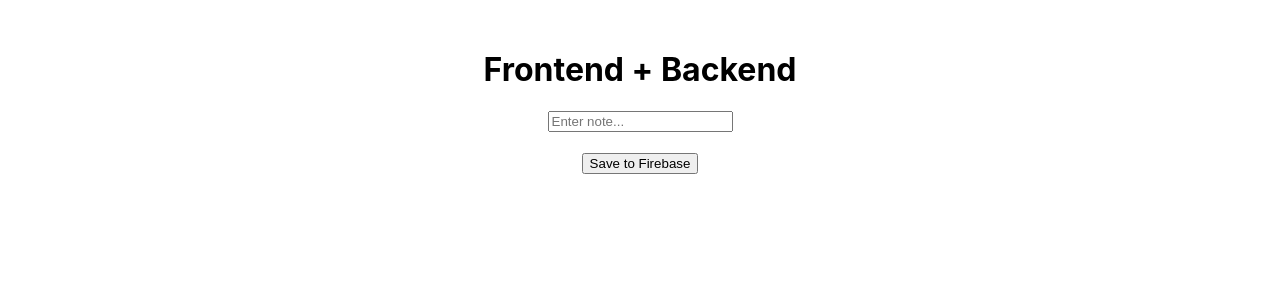
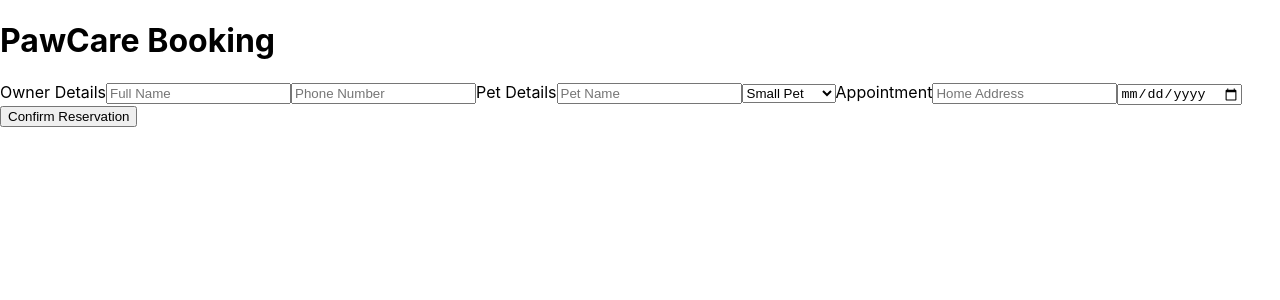
Before and after one commit to ericoacosta/VetCare, a React (Create React App) app: page / in a window 1280 px wide. Shown: the top 300 px of the page. Built offline with nearby package versions, Linux system fonts and the light colour scheme; no server answers.

Commit message:
Update project files in new vet_care_project directory

```diff
--- a/src/App.js
+++ b/src/App.js
@@ -1,28 +1,107 @@
 import { useState } from "react";
 import { db } from "./firebase";
 import { collection, addDoc } from "firebase/firestore";
+
 function App() {
-const [note, setNote] = useState("");
-const saveNote = async () => {
-await addDoc(collection(db, "notes"), {
-text: note
+  const [formData, setFormData] = useState({
+    ownerName: "",
+    petName: "",
+    size: "small",
+    address: "",
+    contactNo: "",
+    date: ""
   });
-alert("Saved to backend!");
+
+  const handleChange = (e) => {
+    const { name, value } = e.target;
+    setFormData((prev) => ({
+      ...prev,
+      [name]: value
+    }));
   };
+
+  const saveReservation = async (e) => {
+    e.preventDefault();
+    try {
+      await addDoc(collection(db, "reservations"), {
+        ...formData,
+        createdAt: new Date()
+      });
+
+      alert("Reservation Successful!");
+
+      // ✅ Reset the state to clear the inputs
+      setFormData({
+        ownerName: "",
+        petName: "",
+        size: "small",
+        address: "",
+        contactNo: "",
+        date: ""
+      });
+
+    } catch (error) {
+      console.error("Error adding document: ", error);
+      alert("Failed to save reservation. Check your Firebase permissions.");
+    }
+  };
+
   return (
-<div style={{ textAlign: "center", marginTop: "50px" }}>
-<h1>Frontend + Backend</h1>
+    <div className="App">
+      <div className="App-header">
+        <h1>PawCare Booking</h1>
+        <form onSubmit={saveReservation}>
+          <label>Owner Details</label>
           <input
-type="text"
-placeholder="Enter note..."
-value={note}
-onChange={(e) => setNote(e.target.value)}
+            name="ownerName"
+            placeholder="Full Name"
+            value={formData.ownerName}
+            onChange={handleChange}
+            required
           />
-<br /><br />
-<button onClick={saveNote}>
-Save to Firebase
-</button>
+          <input
+            name="contactNo"
+            placeholder="Phone Number"
+            value={formData.contactNo}
+            onChange={handleChange}
+            required
+          />
+
+          <label>Pet Details</label>
+          <input
+            name="petName"
+            placeholder="Pet Name"
+            value={formData.petName}
+            onChange={handleChange}
+            required
+          />
+          <select name="size" value={formData.size} onChange={handleChange}>
+            <option value="small">Small Pet</option>
+            <option value="medium">Medium Pet</option>
+            <option value="large">Large Pet</option>
+          </select>
+
+          <label>Appointment</label>
+          <input
+            name="address"
+            placeholder="Home Address"
+            value={formData.address}
+            onChange={handleChange}
+            required
+          />
+          <input
+            type="date"
+            name="date"
+            value={formData.date}
+            onChange={handleChange}
+            required
+          />
+
+          <button type="submit">Confirm Reservation</button>
+        </form>
+      </div>
     </div>
   );
 }
+
 export default App;
```
Also changed, not shown: 1 other file (tests, documents, lock files or other folders). Lines whose indentation alone changed are shown as unchanged.
